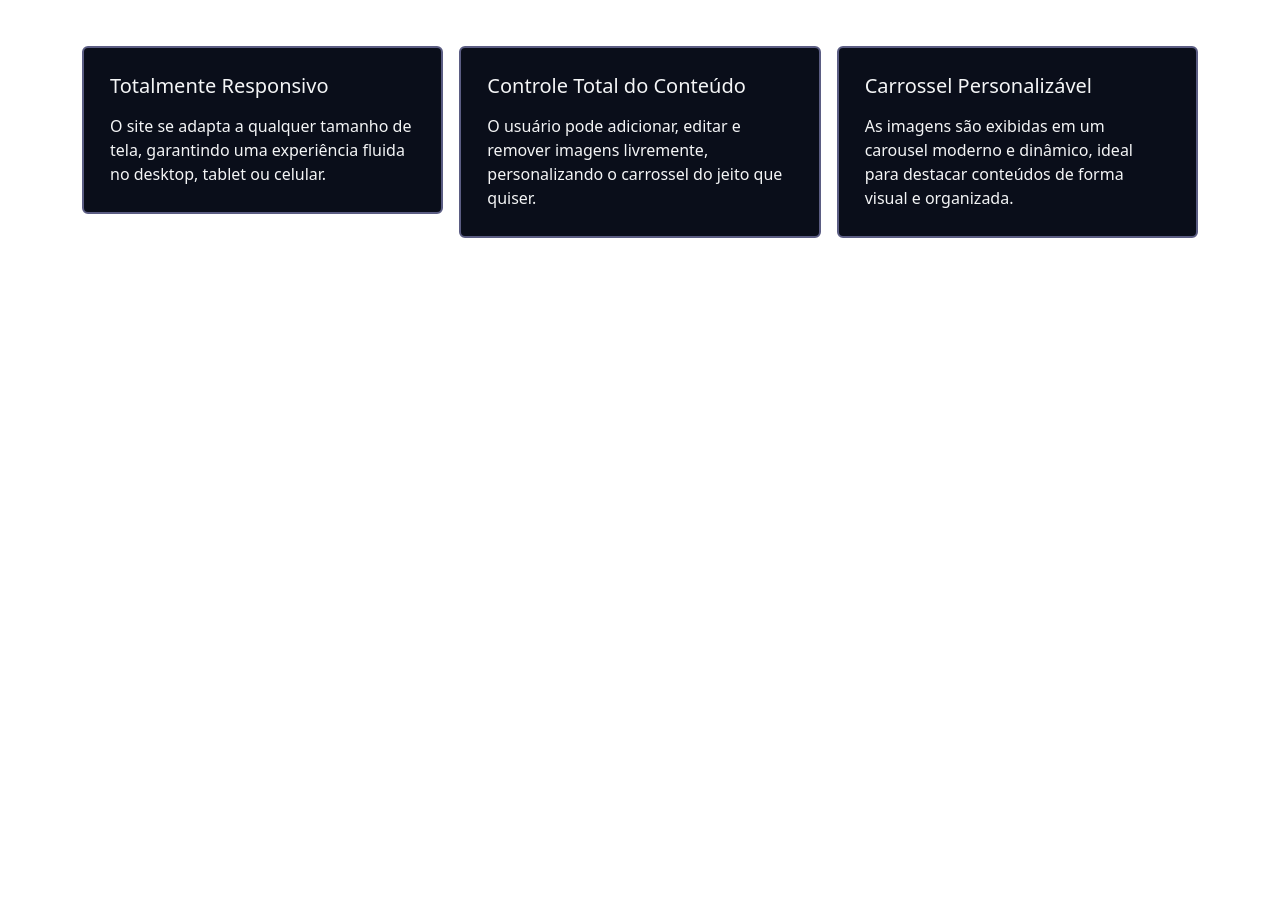
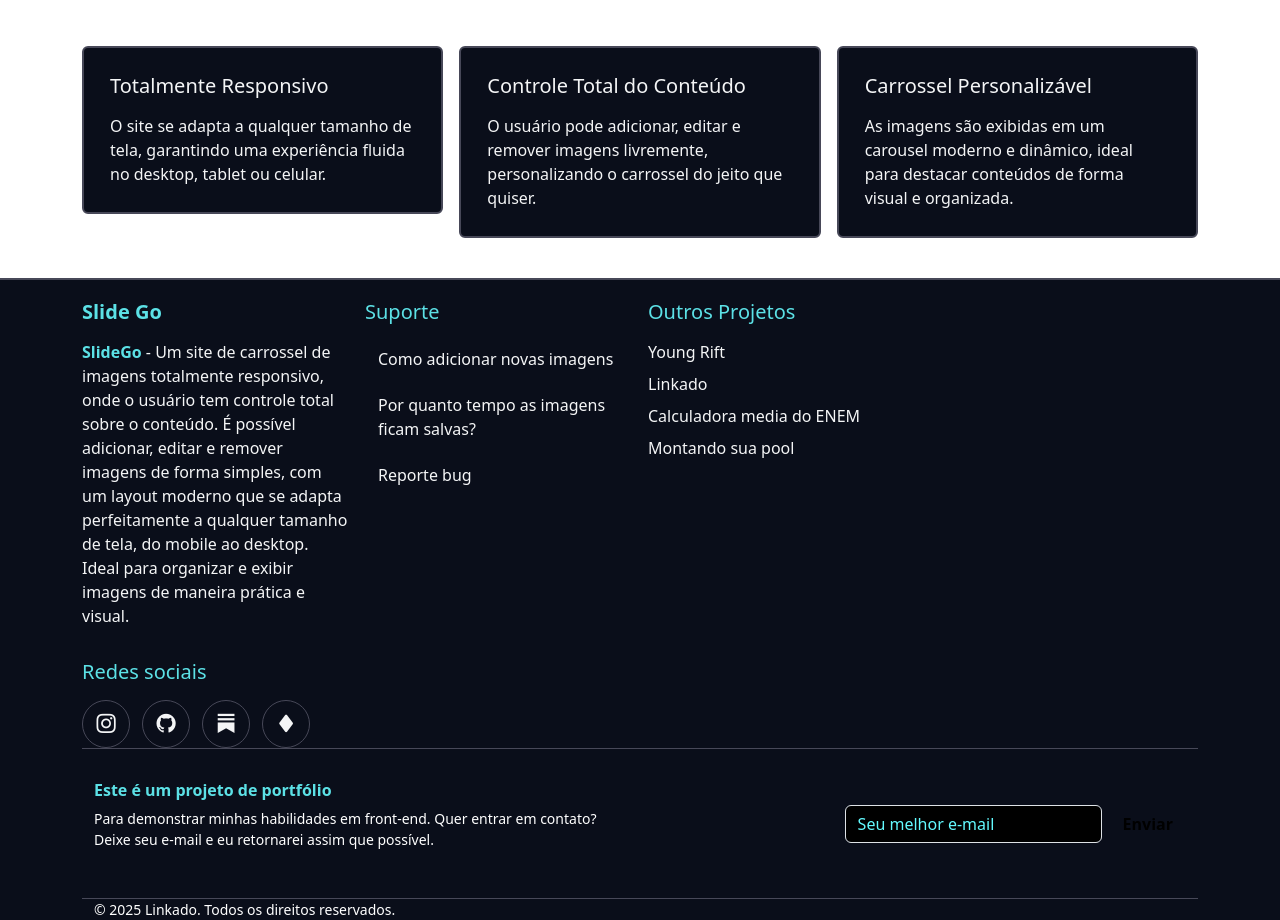
Before and after one commit to Mateus-Cimini/SlideGo, a website: page index.html in a window 1280 px wide. Shown: the part 500-1420 px from the top of the page. Before the commit the page ends 800 px from the top, so only its background shows below. Drawn offline with nearby package versions, Linux system fonts and the light colour scheme.

Commit message:
feat: adicionando footer e node_modules com bootstrap icons

```diff
--- a/css/main.css
+++ b/css/main.css
@@ -7,7 +7,7 @@
   --secondary-hover: #63faff;
   --accent: #ff4081;
   --card: #0a0e1a;
-  --line: #5b5d83;
+  --line: #474858;
 }
 
 /* tema escuro */
@@ -143,6 +143,7 @@ body:not(.black) .navbar-toggler-icon {
 
 #cardsInfo {
   margin-top: 2rem;
+  padding-bottom: 40px;
 }
 
 #cardsInfo .card {
@@ -151,9 +152,9 @@ body:not(.black) .navbar-toggler-icon {
   background-color: var(--card);
   color: var(--text);
   padding: 10px;
-  transition: border-color 0.5s ease, transform 0.5s ease, background-color 0.9s ease;
+  transition: border-color 0.5s ease, transform 0.5s ease,
+    background-color 0.9s ease;
 }
-
 
 #cardsInfo .card:hover {
   border: solid 2px var(--secondary-hover);
@@ -167,6 +168,151 @@ body:not(.black) .navbar-toggler-icon {
   transform: translateY(-4px);
 }
 
+footer {
+  background-color: var(--primary);
+  padding-top: 20px;
+  border-top: 2px solid var(--line);
+}
+
+.titleFooter {
+  display: flex;
+  flex-direction: column;
+  align-items: flex-start;
+  text-align: start;
+  gap: 8px;
+}
+
+.titleFooter p {
+  color: var(--text);
+}
+
+.titleFooter strong,
+.titleFooter h5 {
+  color: var(--secondary);
+}
+
+.titleFooter a {
+  color: var(--text);
+  text-decoration-line: none;
+  text-align: start;
+}
+
+.titleFooter a:hover {
+  color: var(--secondary-hover);
+}
+
+.circle {
+  width: 48px;
+  height: 48px;
+  border-radius: 50%;
+  background-color: var(--card);
+  border: 1px solid var(--line);
+
+  display: flex;
+  align-items: center;
+  justify-content: center;
+
+  color: white;
+  text-decoration: none;
+
+  transition: background-color 0.3s ease, color 0.3s ease;
+}
+
+.circle:hover {
+  background-color: #1d3131;
+  color: var(--text);
+  transform: translateY(-2px);
+}
+
+.circle.circleSalmon:hover {
+  background-color: rgb(29, 25, 24);
+  color: salmon;
+}
+
+.circle i {
+  font-size: 1.2rem;
+  color: inherit;
+}
+
+.social-links {
+  display: flex;
+  gap: 12px;
+}
+
+.footerEmail {
+  padding-bottom: 32px;
+  border-bottom: solid 1px var(--line);
+}
+
+.footerEmail {
+  padding: 32px 0px;
+  border-top: solid 1px var(--line);
+}
+
+.footerEmail .text {
+  display: flex;
+  flex-direction: column;
+  align-items: flex-start;
+}
+
+.footerEmail .text h4 {
+  font-size: 16px;
+  font-weight: 600;
+  color: var(--secondary);
+}
+
+.footerEmail .text p {
+  font-size: 14px;
+  color: #fff;
+}
+
+.footerEmail .form {
+  display: flex;
+  justify-content: flex-end;
+}
+
+.contentFormEmail {
+  display: flex;
+  align-items: center;
+  gap: 10px;
+}
+
+#inputEmail {
+  background-color: #000;
+  color: var(--secondary);
+}
+
+#inputEmail:focus {
+  border-color: var(--secondary-hover);
+  outline: none;
+  box-shadow: 0 0 0 2px rgba(0, 109, 128, 0.3);
+}
+
+#inputEmail::placeholder {
+  color: var(--secondary-hover);
+}
+
+.formBtn button {
+  color: #000;
+  font-weight: 600;
+  transition: transform 0.5s ease;
+}
+
+.formBtn button:hover {
+  transform: scale(1.1);
+  color: var(--secondary);
+}
+
+.footerEnd {
+  padding-bottom: 0px;
+  margin-bottom: 0px;
+}
+
+.footerEnd p {
+  color: #fff;
+  font-size: 14px;
+  margin-bottom: 0;
+}
 
 @media (min-width: 1200px) {
   .carousel-indicators {
@@ -179,6 +325,10 @@ body:not(.black) .navbar-toggler-icon {
     margin: 10px 0px;
     border-top: 1px solid var(--card);
     border-bottom: 1px solid var(--card);
+  }
+
+  .footer-links {
+    margin-bottom: 40px;
   }
 }
 
--- a/index.html
+++ b/index.html
@@ -3,10 +3,7 @@
   <head>
     <meta charset="UTF-8" />
     <meta name="viewport" content="width=device-width, initial-scale=1" />
-    <link
-      rel="stylesheet"
-      href="https://cdn.jsdelivr.net/npm/bootstrap-icons@1.10.5/font/bootstrap-icons.css"
-    />
+    <link rel="stylesheet" href="/node_modules/bootstrap-icons/font/bootstrap-icons.css">
     <link
       rel="stylesheet"
       href="	https://cdn.jsdelivr.net/npm/bootstrap@5.3.8/dist/css/bootstrap.min.css"
@@ -158,7 +155,10 @@
             <div class="card">
               <div class="card-body">
                 <h5 class="card-title mb-3">Totalmente Responsivo</h5>
-                <p class="card-text">O site se adapta a qualquer tamanho de tela, garantindo uma experiência fluida no desktop, tablet ou celular.</p>
+                <p class="card-text">
+                  O site se adapta a qualquer tamanho de tela, garantindo uma
+                  experiência fluida no desktop, tablet ou celular.
+                </p>
               </div>
             </div>
           </div>
@@ -167,7 +167,10 @@
             <div class="card cardSalmon">
               <div class="card-body">
                 <h5 class="card-title mb-3">Controle Total do Conteúdo</h5>
-                <p class="card-text">O usuário pode adicionar, editar e remover imagens livremente, personalizando o carrossel do jeito que quiser.</p>
+                <p class="card-text">
+                  O usuário pode adicionar, editar e remover imagens livremente,
+                  personalizando o carrossel do jeito que quiser.
+                </p>
               </div>
             </div>
           </div>
@@ -176,7 +179,10 @@
             <div class="card">
               <div class="card-body">
                 <h5 class="card-title mb-3">Carrossel Personalizável</h5>
-                <p class="card-text">As imagens são exibidas em um carousel moderno e dinâmico, ideal para destacar conteúdos de forma visual e organizada.</p>
+                <p class="card-text">
+                  As imagens são exibidas em um carousel moderno e dinâmico,
+                  ideal para destacar conteúdos de forma visual e organizada.
+                </p>
               </div>
             </div>
           </div>
@@ -184,6 +190,83 @@
       </div>
     </div>
 
+    <footer>
+      <div class="container">
+        <div class="row g-3">
+          <div class="titleFooter col-12 col-md-3">
+            <h5><strong>Slide Go</strong></h5>
+            <p>
+              <strong>SlideGo</strong> - Um site de carrossel de imagens
+              totalmente responsivo, onde o usuário tem controle total sobre o
+              conteúdo. É possível adicionar, editar e remover imagens de forma
+              simples, com um layout moderno que se adapta perfeitamente a
+              qualquer tamanho de tela, do mobile ao desktop. Ideal para
+              organizar e exibir imagens de maneira prática e visual.
+            </p>
+          </div>
+          <div class="titleFooter col-12 col-md-3">
+            <h5>Suporte</h5>
+            <a href="#" class="btn">Como adicionar novas imagens</a>
+            <a href="#" class="btn"
+              >Por quanto tempo as imagens ficam salvas?</a
+            >
+            <a href="#" class="btn">Reporte bug</a>
+          </div>
+          <div class="titleFooter col-12 col-md-3">
+            <h5>Outros Projetos</h5>
+            <a href="https://young-rift.vercel.app/">Young Rift</a>
+            <a href="https://linkado-ten.vercel.app/">Linkado</a>
+            <a href="https://calcula-media-enem.vercel.app/"
+              >Calculadora media do ENEM</a
+            >
+            <a href="https://montando-sua-pool-6tvh.vercel.app/"
+              >Montando sua pool</a
+            >
+          </div>
+          <div class="titleFooter "footer-links" col-12 col-md-3">
+            <h5>Redes sociais</h5>
+            <div class="social-links">
+              <a class="circle" title="Instagram" href="https://www.instagram.com/mateus.cimini/"><i class="bi bi-instagram"></i></a>
+              <a class="circle circleSalmon" title="GitHub" href="https://github.com/Mateus-Cimini"><i class="bi bi-github"></i></a>
+              <a class="circle" title="Substack" href="https://mateuscimini.substack.com/"><i class="bi bi-substack"></i></a>
+              <a class="circle circleSalmon" title="Valete" href="https://app.valete.org.br/u/MateusCimini"><i class="bi bi-suit-diamond-fill"></i></a>
+            </div>
+            </div>
+        </div>
+
+        <div class="container">
+            <div class="footerEmail row">
+              <div class="text col-12 col-sm-6 col-lg-6">
+                <h4>Este é um projeto de portfólio</h4>
+                <p>Para demonstrar minhas habilidades em front-end.
+                  Quer entrar em contato? Deixe seu e-mail e eu retornarei assim que possível.</p>
+              </div>
+              <div class="form col-12 col-lg-6 col-sm-6">
+                <form class="contentFormEmail d-flex gap-2">
+                  <div id="formEmail">
+                    <label class="visually-hidden" for="inputEmail">Seu melhor e-mail</label>
+                    <input type="email" id="inputEmail" class="form-control" placeholder="Seu melhor e-mail">
+                  </div>
+
+                  <div class="formBtn">
+                    <button type="submit" class="btn">Enviar</button>
+                  </div>
+
+                </form>
+              </div>
+            </div>
+
+
+          </div>
+          <div class="footerEnd">
+            <div class="container">
+              <p>© 2025 Linkado. Todos os direitos reservados.</p>
+            </div>
+          </div>
+
+      </div>
+    </footer>
+
     <script src="https://code.jquery.com/jquery-3.7.1.slim.min.js"></script>
     <script src="https://cdn.jsdelivr.net/npm/bootstrap@5.3.8/dist/js/bootstrap.bundle.min.js"></script>
     <script src="./js/main.js"></script>
--- /dev/null
+++ b/package.json
@@ -0,0 +1,5 @@
+{
+  "dependencies": {
+    "bootstrap-icons": "^1.13.1"
+  }
+}
```
Also changed, not shown: 1 other file.
